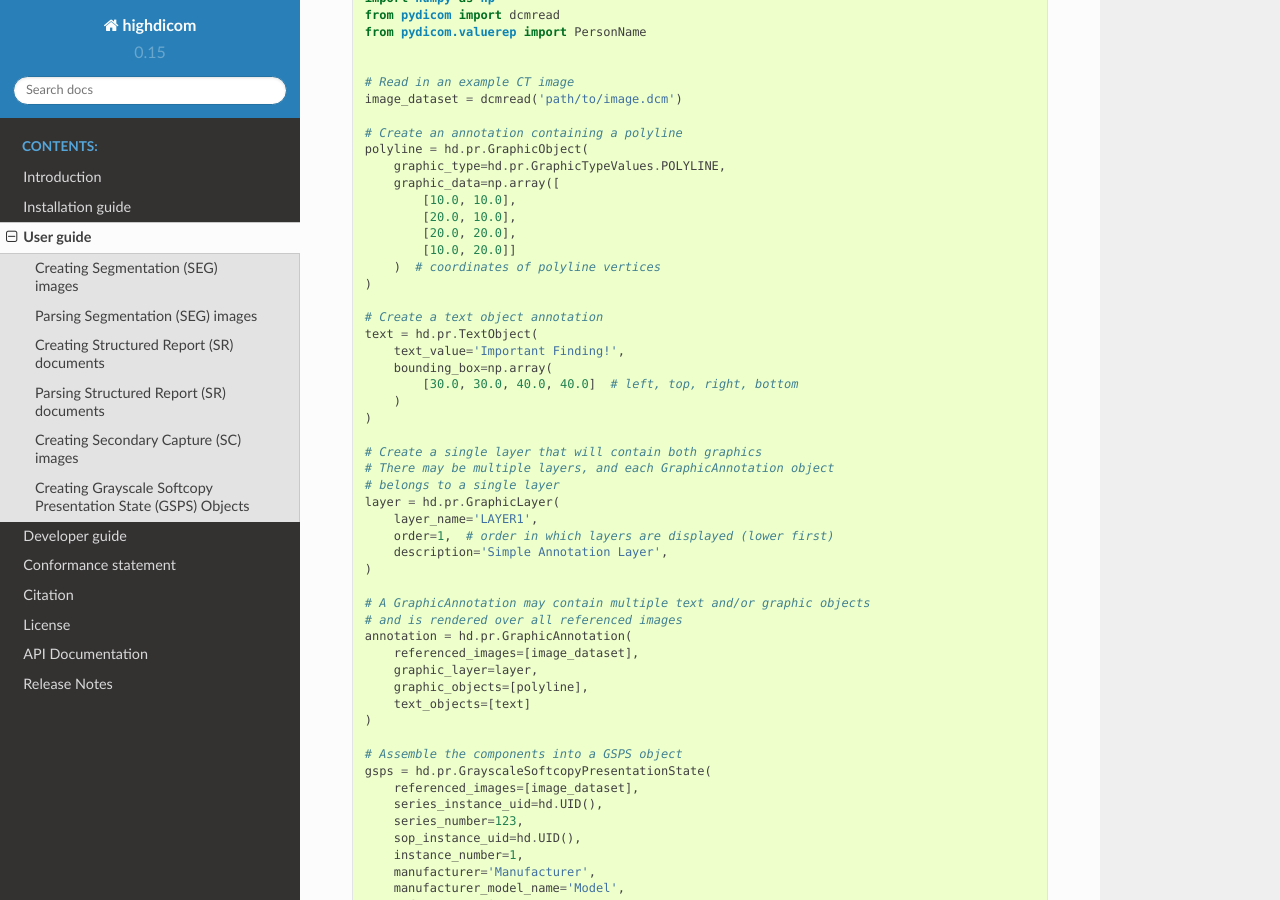
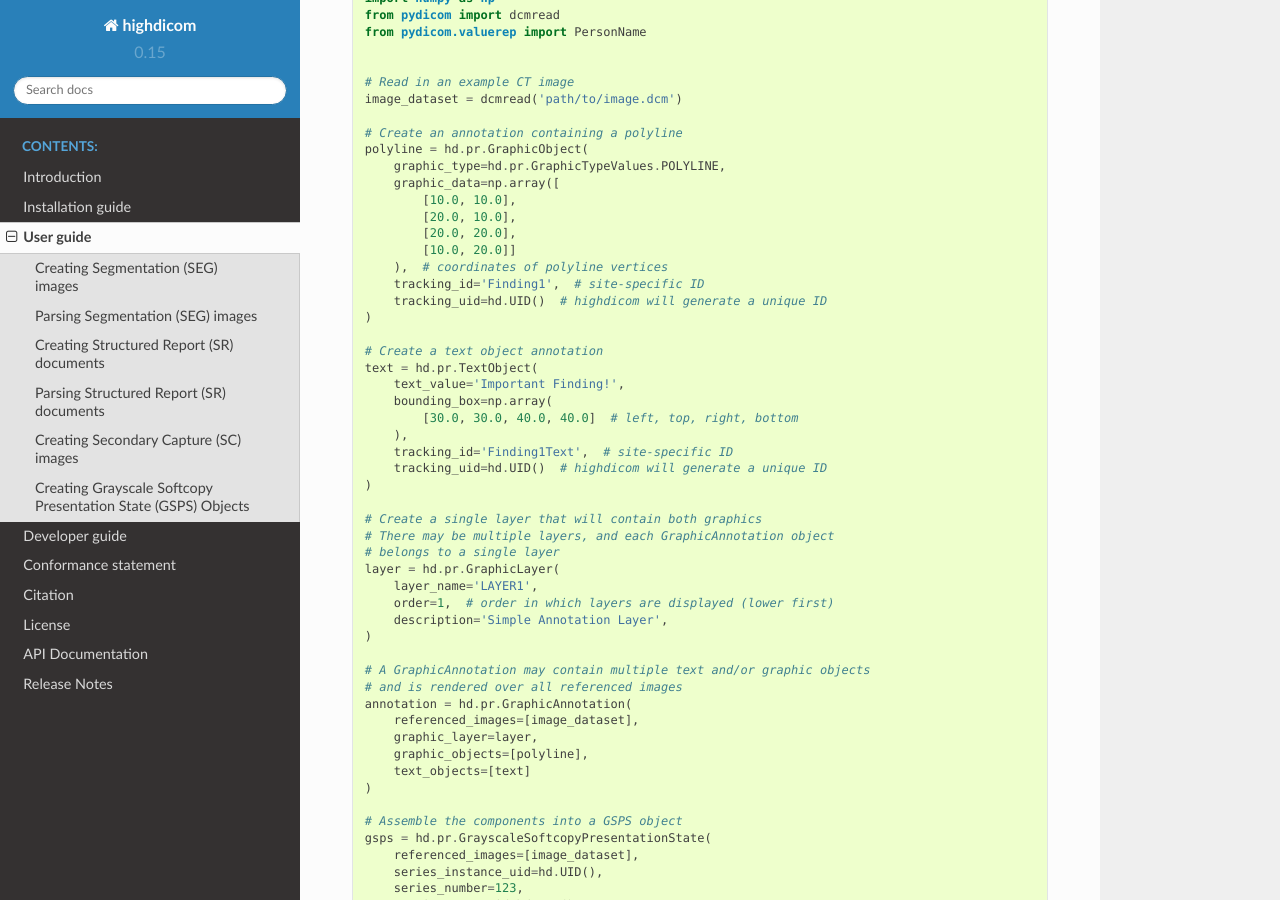
Before and after one commit to ImagingDataCommons/highdicom, a Sphinx documentation site: the page built from docs/usage.rst, in a window 1280 px wide and 900 px high, scrolled down 8782 px. Built offline with Sphinx 7.4.7 and the Read the Docs theme 2.0.0, drawn with Linux system fonts in a browser that asks for light colours.

Commit message:
Add tracking IDs to usage to encourage their use

```diff
--- a/docs/usage.rst
+++ b/docs/usage.rst
@@ -536,7 +536,9 @@ preferred for storing annotations for clinical or research purposes.
             [20.0, 10.0],
             [20.0, 20.0],
             [10.0, 20.0]]
-        )  # coordinates of polyline vertices
+        ),  # coordinates of polyline vertices
+        tracking_id='Finding1',  # site-specific ID
+        tracking_uid=hd.UID()  # highdicom will generate a unique ID
     )
 
     # Create a text object annotation
@@ -544,7 +546,9 @@ preferred for storing annotations for clinical or research purposes.
         text_value='Important Finding!',
         bounding_box=np.array(
             [30.0, 30.0, 40.0, 40.0]  # left, top, right, bottom
-        )
+        ),
+        tracking_id='Finding1Text',  # site-specific ID
+        tracking_uid=hd.UID()  # highdicom will generate a unique ID
     )
 
     # Create a single layer that will contain both graphics
```
